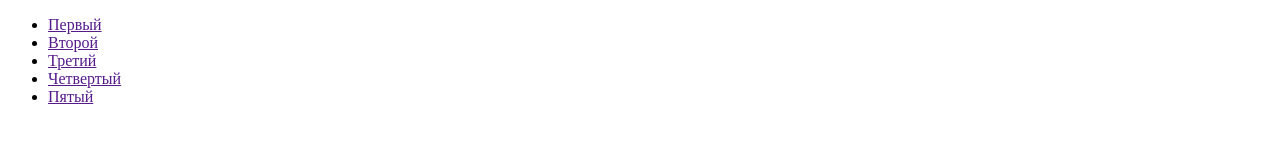
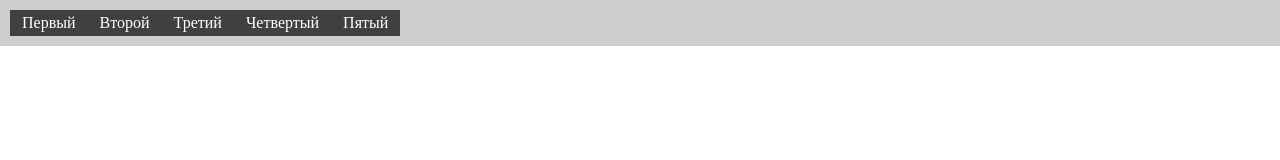
Before and after one commit to kadonomaro/responsive-menu, a plain HTML site: page index.html in a window 1280 px wide. Drawn offline with Linux system fonts and the light colour scheme.

Commit message:
feat: add nav template and style

```diff
--- a/app.js
+++ b/app.js
@@ -1,3 +1,4 @@
-document.addEventListener('DOMConentLoaded', function () {
-
+document.addEventListener('DOMContentLoaded', function () {
+    const navContainer = document.querySelector('.nav');
+    console.dir(navContainer);
 });
--- a/style.scss
+++ b/style.scss
@@ -1,4 +1,33 @@
+body {
+    margin: 0;
+}
+
 .container {
     max-width: 1600px;
     margin: 0 auto;
 }
+
+.nav {
+    padding: 10px;
+    background-color: #cecece;
+    &__list {
+        display: flex;
+        margin: 0;
+        padding: 0;
+        list-style-type: none;
+    }
+    &__item {
+
+    }
+    &__link {
+        display: block;
+        padding: 4px 12px;
+        color: #ffffff;
+        text-decoration: none;
+        background-color: #404040;
+        transition: background-color 0.2s ease-in;
+        &:hover {
+            background-color: lighten($color: #404040, $amount: 10%);
+        }
+    }
+}
```
Also changed, not shown: style.css, 1 other file.
